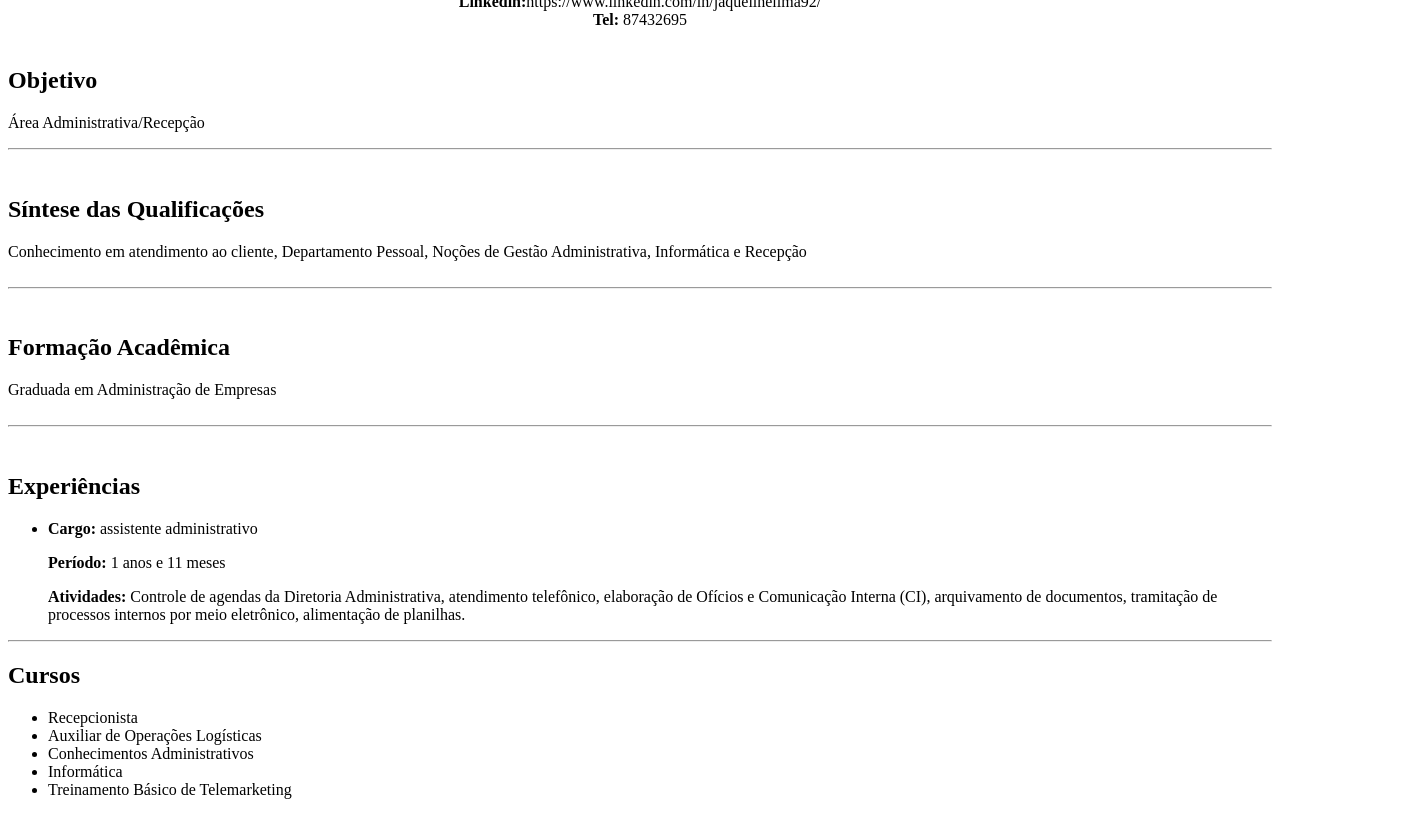
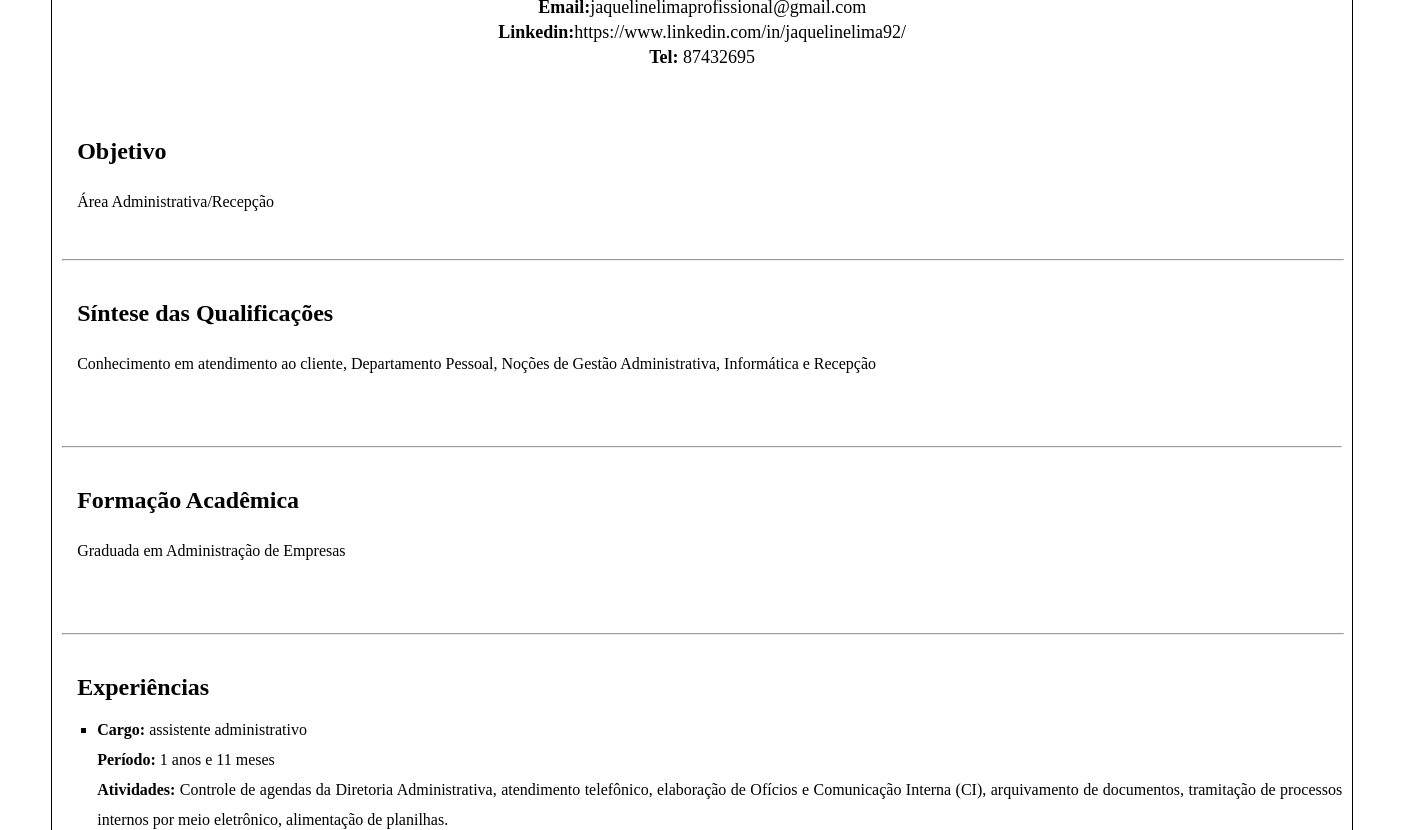
Before and after one commit to jaquelinelimatech/primeiroprojeto, a plain HTML site: page index.html in a window 1280 px wide. Shown: the part 425-1255 px from the top of the page, 1404 px wide, since content can reach past the window. Drawn offline with Linux system fonts and the light colour scheme.

Commit message:
Add files via upload
adicionei css ao curriculo.

```diff
--- a/index.html
+++ b/index.html
@@ -1,37 +1,60 @@
 <!DOCTYPE html>
-<p lang="pt-br">
+<html lang="pt-br">
 <head>
     <meta charset="UTF-8">
     <meta name="viewport" content="width=device-width, initial-scale=1.0">
+    <link rel="stylesheet" href="style.css">
     <title>Curriculo</title>
 </head>
-<img src="https://lh3.googleusercontent.com/a/AAcHTteZ7wVitE_CVBzxLBft1PBiRPv2oC9XQZ6__iabIoooAQ=s288-c-no">
+
+<body>
 <br>
 
 
+<div class="container">
 
-    <center><h1>Jaqueline Conceição Lima</h1></center>
-    <center><h><b>Email:</b>jaquelinelimaprofissional@gmail.com</h></center>
-    <center><b>Linkedin:</b>https://www.linkedin.com/in/jaquelinelima92/</center>
-    <center><b>Tel: </b>87432695</center>
+<img src="https://lh3.googleusercontent.com/a/AAcHTteZ7wVitE_CVBzxLBft1PBiRPv2oC9XQZ6__iabIoooAQ=s288-c-no">
 
+
+    <h1>Jaqueline Conceição Lima</h1>
+    <p><b>Email:</b>jaquelinelimaprofissional@gmail.com</p>
+    <p><b>Linkedin:</b>https://www.linkedin.com/in/jaquelinelima92/</p>
+    <p><b>Tel: </b>87432695</p>
+</div>
+
+
+<div class="divisao">
+<h2>Objetivo</h2>
+<p>Área Administrativa/Recepção</p>
 <br>
+<hr class="linha">
+</div>
 
-<p><h2>Objetivo</h2>Área Administrativa/Recepção</p>
-<hr>
+<div class="divisao"><br>
+    <h2>Síntese das Qualificações</h2>
+    <p>Conhecimento em atendimento ao cliente, Departamento Pessoal, Noções de Gestão Administrativa, Informática e Recepção</p><br>
+</div>
+
+
+<div class="divisao">
+<br><hr><br><h2>Formação Acadêmica</h2>
+<p>Graduada em Administração de Empresas</p><br><br>
+</div>
+
+<div class="divisao">
+<hr class="linha"><br><h2>Experiências</h2>
+<ul class="divisao">
+    <li><strong>Cargo:</strong> assistente administrativo
+    <br><strong>Período:</strong> 1 anos e 11 meses
+    <br><strong>Atividades:</strong> Controle de agendas da Diretoria Administrativa, atendimento telefônico,
+    elaboração de Ofícios e Comunicação Interna (CI), arquivamento de documentos,
+    tramitação de processos internos por meio eletrônico, alimentação de planilhas.</li>
     <br>
-<h2>Síntese das Qualificações</h2>Conhecimento em atendimento ao cliente, Departamento Pessoal, Noções de Gestão Administrativa, Informática e Recepção<br>
-<br><hr><br><h2>Formação Acadêmica </h2>Graduada em Administração de Empresas<br><br>
-<hr><br><h2>Experiências</h2>
-<ul>
-    <li><strong>Cargo:</strong> assistente administrativo</li><p></p>
-    <strong>Período:</strong> 1 anos e 11 meses</li><p></p>
-    <strong>Atividades:</strong> Controle de agendas da Diretoria Administrativa, atendimento telefônico,
-        elaboração de Ofícios e Comunicação Interna (CI), arquivamento de documentos,
-        tramitação de processos internos por meio eletrônico, alimentação de planilhas.
-    </li><br>
-</ul><hr>
+</ul><hr class="linha">
+</div>
 
+<div class="divisao">
+<br>
 <h2>Cursos</h2>
     <ul>
         <li>Recepcionista</li>
@@ -41,6 +64,7 @@
         <li>Treinamento Básico de Telemarketing</li>
 
     </ul>
+</div><br></br>
 
 </body>
 </html>
--- /dev/null
+++ b/style.css
@@ -0,0 +1,69 @@
+*{
+    margin: 0;
+    padding: 0;
+}
+html{
+    width: 100%;
+    min-height: 100vh;
+    margin: 20px 4% auto;
+    padding: 10px;
+    border: solid 1px #000;
+    position: relative;
+}
+
+.linha{
+    width:100%;
+    height: 50%;
+    color: black;
+    background-color: black;
+}
+.container{
+    height: 500px;
+}
+.container p{
+    line-height: 25px;
+    text-align: center;
+    justify-content: center;
+    font-family:'Times New Roman', Times, serif;
+    font-size: 18px;
+}
+
+.container h1{
+    padding: 10px;
+    font-family:'Times New Roman', Times, serif;
+    text-align: center;
+}
+
+.container img{
+    margin-bottom: 10px;
+    align-items: center;
+    border-radius: 50%;
+}
+
+h2{
+    text-align:left;
+    margin: 15px;
+}
+
+.divisao{
+
+    line-height: 25px;
+}
+
+.divisao p{
+    margin: 10px;
+    padding: 10px;
+    margin-inline-start: 5px;
+}
+
+.divisao ul li{
+    line-height: 25px;
+    list-style-type: square;
+    margin-left: 35px;
+}
+
+
+.divisao ul li{
+    line-height:30px;
+    text-align: justify;
+}
```
Lines whose indentation alone changed are shown as unchanged.
